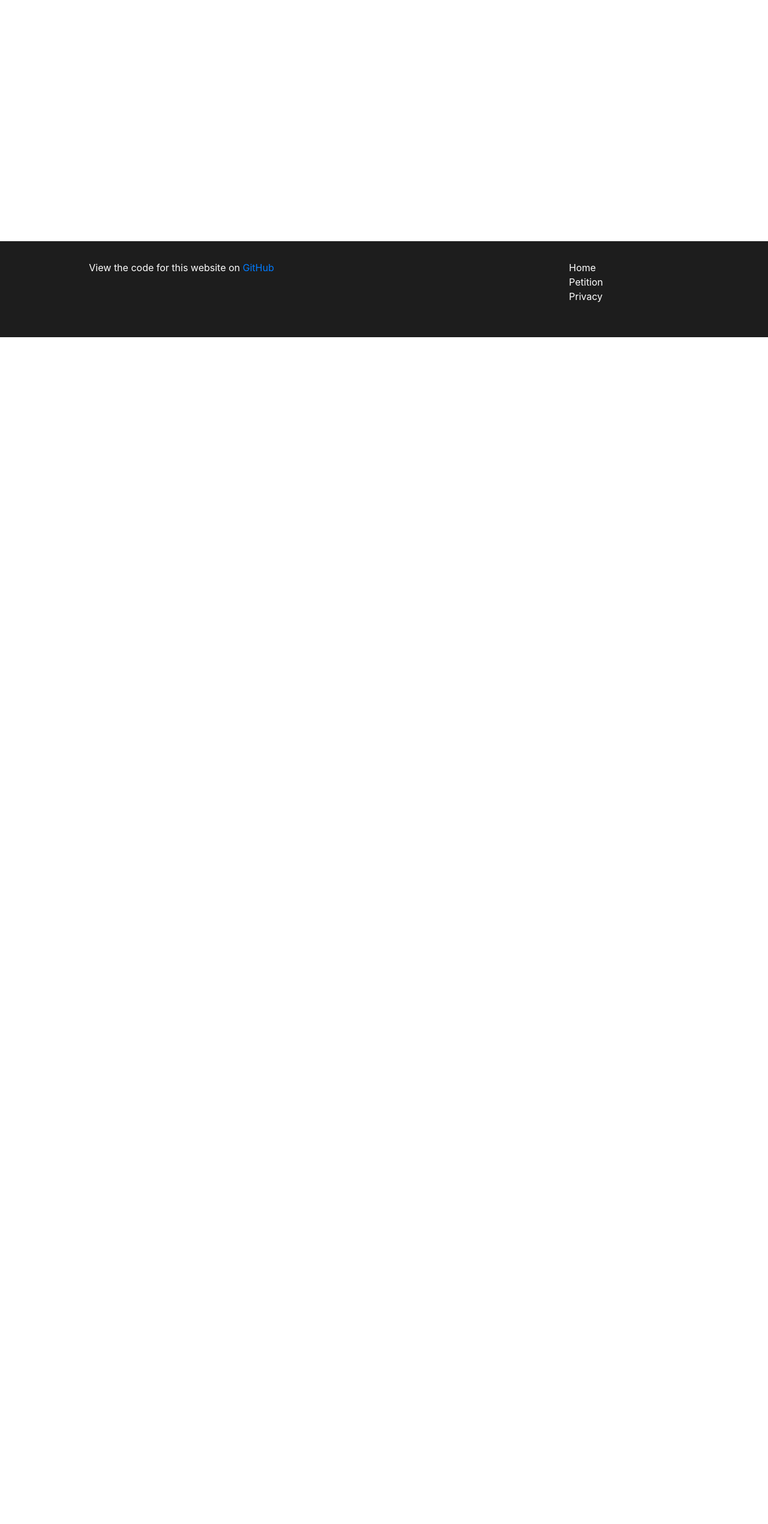
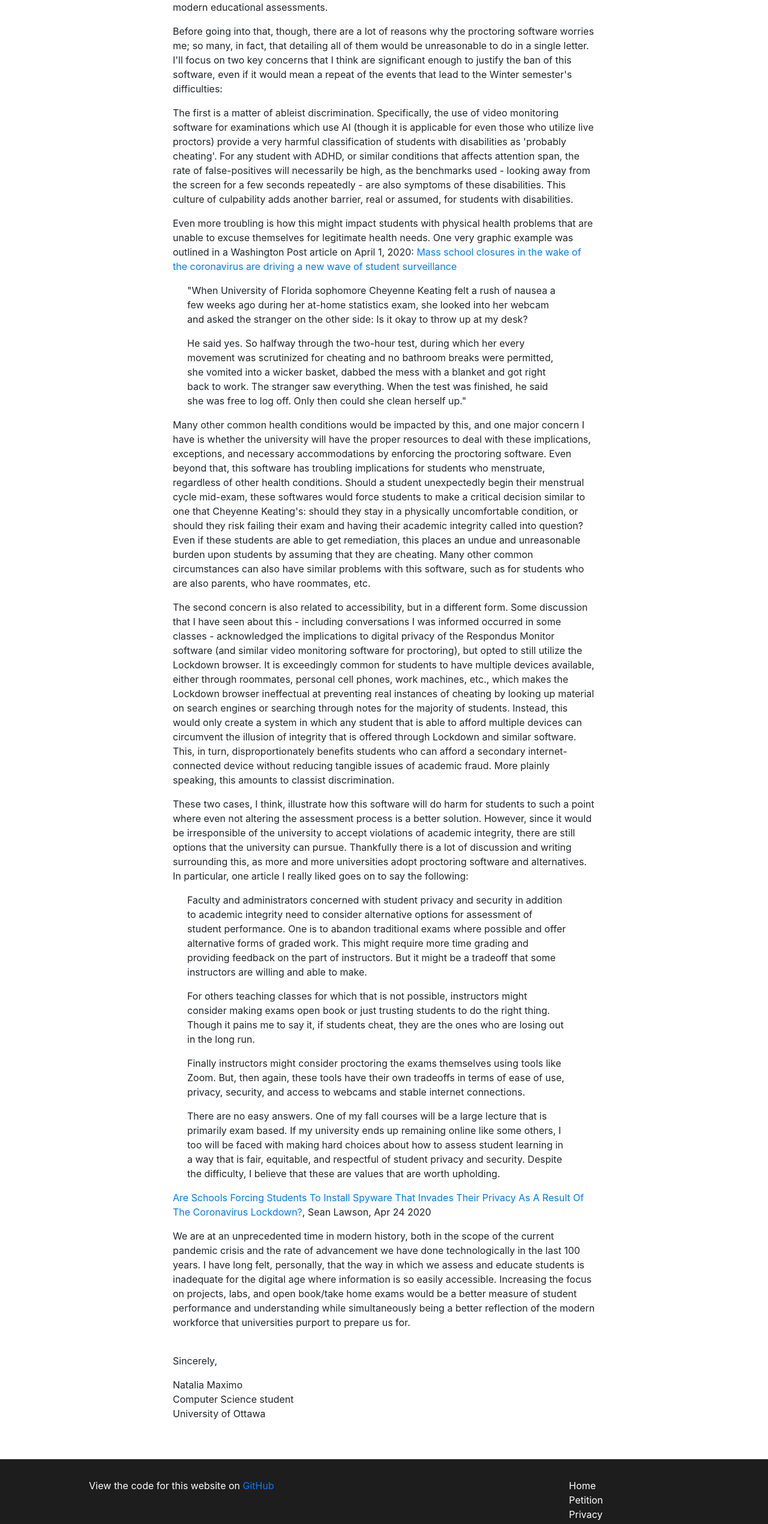
Before and after one commit to upetition/Stop-uOttawa-Surveillance, a React (Create React App) app: page /Letter in a window 1280 px wide. Shown: the part 238-2778 px from the top of the page at 60% size. Before the commit the page ends 800 px from the top, so only its background shows below. Built offline with nearby package versions, Linux system fonts and the light colour scheme.

Commit message:
new: added open letter to website

```diff
--- a/src/App.jsx
+++ b/src/App.jsx
@@ -12,6 +12,8 @@ import Petition from "./components/Petition/Petition";
 
 import Verify from "./components/Verify/Verify";
 
+import OpenLetter from "./components/OpenLetter/OpenLetter";
+
 //TODO Web Template Studio: Add routes for your new pages here.
 const App = () => {
     return (
@@ -22,6 +24,7 @@ const App = () => {
           <Route path = "/verify" component = { Verify } />
           <Route path = "/Privacy" component = { Privacy } />
           <Route path = "/Petition" component = { Petition } />
+          <Route path = "/Letter" component = { OpenLetter } />
         </Switch>
         <Footer />
       </React.Fragment>
--- a/src/components/Footer/index.jsx
+++ b/src/components/Footer/index.jsx
@@ -28,6 +28,11 @@ const Footer = () => {
                   Privacy
                 </a>
               </li>
+              <li>
+                <a className={styles.footerlink} href="/letter">
+                  Open Letter
+                </a>
+              </li>
             </ul>
           </div>
         </div>
--- a/src/components/NavBar/index.jsx
+++ b/src/components/NavBar/index.jsx
@@ -24,6 +24,9 @@ const NavBar = () => {
           <Link className="nav-item nav-link active" to="Privacy">
             Privacy
           </Link>
+          <Link className="nav-item nav-link active" to="Letter">
+            Open Letter
+          </Link>
         </div>
       </nav>
     </React.Fragment>
--- /dev/null
+++ b/src/components/OpenLetter/OpenLetter.jsx
@@ -0,0 +1,37 @@
+import React from 'react';
+import styles from './openletter.module.css';
+
+const OpenLetter = () => {
+    return (
+        <main id="mainContent">
+            <div className={`${styles.contentSize} p-5`}>
+                <h4>To the University of Ottawa Administration,</h4>
+                <p>I understand that assessing students during distance learning is a nuanced issue. The University has a lot of factors to consider, especially as it pertains to academic integrity of its students, and the several cases that came out of the Winter 2020 final exam period does show cause for alarm. However, I think that, in large part, it speaks to the archaic nature of modern educational assessments.</p>
+                <p>Before going into that, though, there are a lot of reasons why the proctoring software worries me; so many, in fact, that detailing all of them would be unreasonable to do in a single letter. I&#39;ll focus on two key concerns that I think are significant enough to justify the ban of this software, even if it would mean a repeat of the events that lead to the Winter semester&#39;s difficulties:</p>
+                <p>The first is a matter of ableist discrimination. Specifically, the use of video monitoring software for examinations which use AI (though it is applicable for even those who utilize live proctors) provide a very harmful classification of students with disabilities as &#39;probably cheating&#39;. For any student with ADHD, or similar conditions that affects attention span, the rate of false-positives will necessarily be high, as the benchmarks used - looking away from the screen for a few seconds repeatedly - are also symptoms of these disabilities. This culture of culpability adds another barrier, real or assumed, for students with disabilities.</p>
+                <p>Even more troubling is how this might impact students with physical health problems that are unable to excuse themselves for legitimate health needs. One very graphic example was outlined in a Washington Post article on April 1, 2020: <a href="https://www.washingtonpost.com/technology/2020/04/01/online-proctoring-college-exams-coronavirus/">Mass school closures in the wake of the coronavirus are driving a new wave of student surveillance</a></p>
+                <div className="pl-4 pr-5">
+                <p>&quot;When University of Florida sophomore Cheyenne Keating felt a rush of nausea a few weeks ago during her at-home statistics exam, she looked into her webcam and asked the stranger on the other side: Is it okay to throw up at my desk?</p>
+                <p>He said yes. So halfway through the two-hour test, during which her every movement was scrutinized for cheating and no bathroom breaks were permitted, she vomited into a wicker basket, dabbed the mess with a blanket and got right back to work. The stranger saw everything. When the test was finished, he said she was free to log off. Only then could she clean herself up.&quot;</p>
+                </div>
+                <p>Many other common health conditions would be impacted by this, and one major concern I have is whether the university will have the proper resources to deal with these implications, exceptions, and necessary accommodations by enforcing the proctoring software. Even beyond that, this software has troubling implications for students who menstruate, regardless of other health conditions. Should a student unexpectedly begin their menstrual cycle mid-exam, these softwares would force students to make a critical decision similar to one that Cheyenne Keating&#39;s: should they stay in a physically uncomfortable condition, or should they risk failing their exam and having their academic integrity called into question? Even if these students are able to get remediation, this places an undue and unreasonable burden upon students by assuming that they are cheating. Many other common circumstances can also have similar problems with this software, such as for students who are also parents, who have roommates, etc.</p>
+                <p>The second concern is also related to accessibility, but in a different form. Some discussion that I have seen about this - including conversations I was informed occurred in some classes - acknowledged the implications to digital privacy of the Respondus Monitor software (and similar video monitoring software for proctoring), but opted to still utilize the Lockdown browser. It is exceedingly common for students to have multiple devices available, either through roommates, personal cell phones, work machines, etc., which makes the Lockdown browser ineffectual at preventing real instances of cheating by looking up material on search engines or searching through notes for the majority of students. Instead, this would only create a system in which any student that is able to afford multiple devices can circumvent the illusion of integrity that is offered through Lockdown and similar software. This, in turn, disproportionately benefits students who can afford a secondary internet-connected device without reducing tangible issues of academic fraud. More plainly speaking, this amounts to classist discrimination.</p>
+                <p>These two cases, I think, illustrate how this software will do harm for students to such a point where even not altering the assessment process is a better solution. However, since it would be irresponsible of the university to accept violations of academic integrity, there are still options that the university can pursue. Thankfully there is a lot of discussion and writing surrounding this, as more and more universities adopt proctoring software and alternatives. In particular, one article I really liked goes on to say the following:</p>
+                <div className="pl-4 pr-5">
+                <p>Faculty and administrators concerned with student privacy and security in addition to academic integrity need to consider alternative options for assessment of student performance. One is to abandon traditional exams where possible and offer alternative forms of graded work. This might require more time grading and providing feedback on the part of instructors. But it might be a tradeoff that some instructors are willing and able to make.</p>
+                <p>For others teaching classes for which that is not possible, instructors might consider making exams open book or just trusting students to do the right thing. Though it pains me to say it, if students cheat, they are the ones who are losing out in the long run.</p>
+                <p>Finally instructors might consider proctoring the exams themselves using tools like Zoom. But, then again, these tools have their own tradeoffs in terms of ease of use, privacy, security, and access to webcams and stable internet connections.</p>
+                <p>There are no easy answers. One of my fall courses will be a large lecture that is primarily exam based. If my university ends up remaining online like some others, I too will be faced with making hard choices about how to assess student learning in a way that is fair, equitable, and respectful of student privacy and security. Despite the difficulty, I believe that these are values that are worth upholding.</p>
+                </div>
+                <p><a href="https://www.forbes.com/sites/seanlawson/2020/04/24/are-schools-forcing-students-to-install-spyware-that-invades-their-privacy-as-a-result-of-the-coronavirus-lockdown/#25b8a580638d">Are Schools Forcing Students To Install Spyware That Invades Their Privacy As A Result Of The Coronavirus Lockdown?</a>, Sean Lawson, Apr 24 2020</p>
+                <p>We are at an unprecedented time in modern history, both in the scope of the current pandemic crisis and the rate of advancement we have done technologically in the last 100 years. I have long felt, personally, that the way in which we assess and educate students is inadequate for the digital age where information is so easily accessible. Increasing the focus on projects, labs, and open book/take home exams would be a better measure of student performance and understanding while simultaneously being a better reflection of the modern workforce that universities purport to prepare us for. </p>
+                <br />
+                <p>Sincerely,</p>
+                <p>Natalia Maximo<br />
+                Computer Science student<br />
+                University of Ottawa</p>
+            </div>
+        </main>
+    )
+}
+export default OpenLetter
--- /dev/null
+++ b/src/components/OpenLetter/openletter.module.css
@@ -0,0 +1,5 @@
+.contentSize {
+    max-width: 800px;
+    margin-right: auto;
+    margin-left: auto;
+}
```
Also changed, not shown: 1 other file (tests, documents, lock files or other folders).
